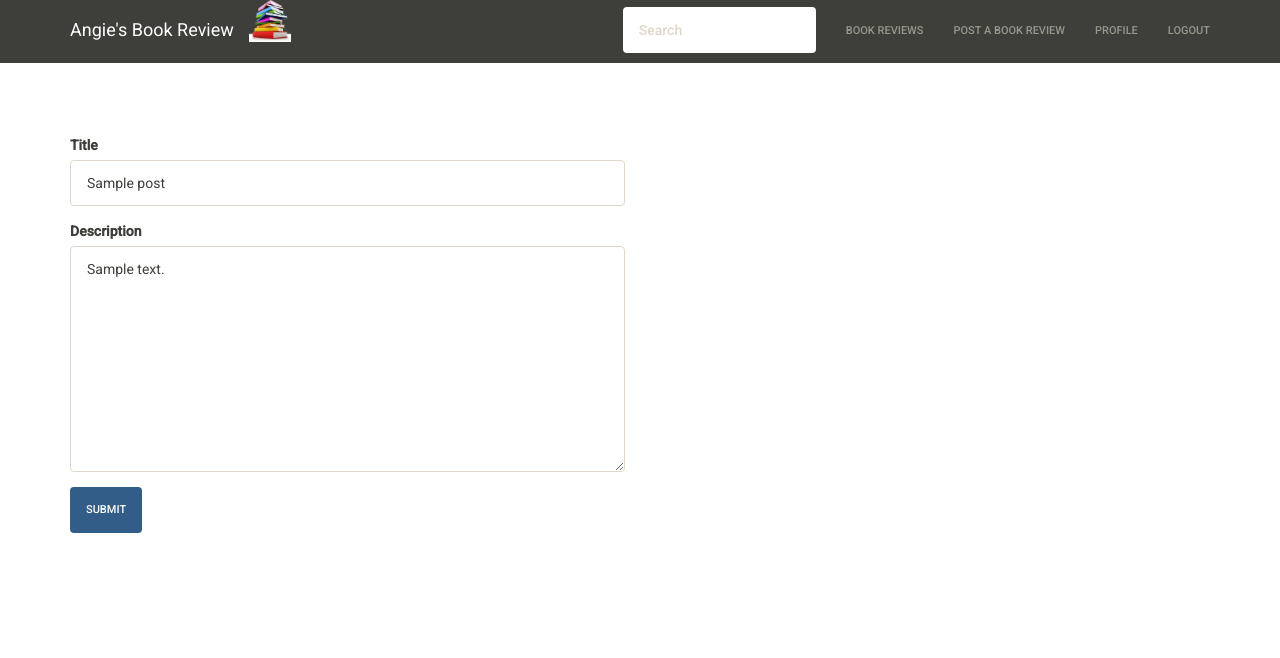
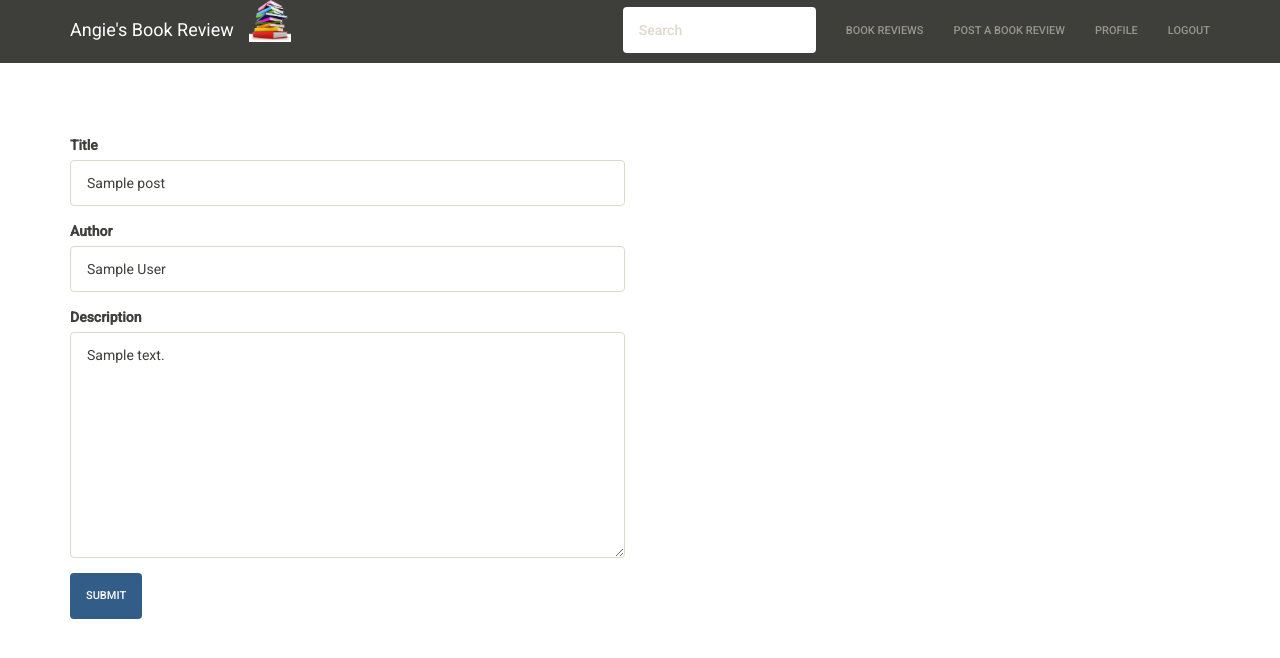
Before and after one commit to amluciano/final_project, a Django app: page /post/update/1/ in a window 1280 px wide. Shown: the top 658 px of the page. Run offline with Django 3.2, Linux system fonts and the light colour scheme; a user stored in the database is signed in; tables that the repository leaves empty hold one stand-in row (values such as "Sample post"); parts of the project's set-up code (start-up, migrations or seed data) failed here and were passed over; some libraries are stand-ins or nearby versions.

Commit message:
Add author

```diff
--- a/core/views.py
+++ b/core/views.py
@@ -47,7 +47,7 @@ class PostDetailView(DetailView):
 class PostUpdateView(UpdateView):
   model = Post
   template_name = 'post/post_form.html'
-  fields = ['title', 'description']
+  fields = ['title', 'author', 'description']
 
   def get_object(self, *args, **kwargs):
     object = super(PostUpdateView, self).get_object(*args, **kwargs)
--- a/templates/post/post_detail.html
+++ b/templates/post/post_detail.html
@@ -1,6 +1,7 @@
 {% extends 'base.html' %}
 {% block content %}
 <h1>{{ post.title }}</h1>
+<p>By {{ post.author }}</p>
 <p>{{ post.description }}</p>
 <p>Posted by <a href="{% url 'user_detail' slug=post.user.username %}">{{ post.user.username }}</a> on {{ post.created_at }}</p>
 {% if post.user == user %}
```
Also changed, not shown: core/migrations/0005_post_author.py (added).
